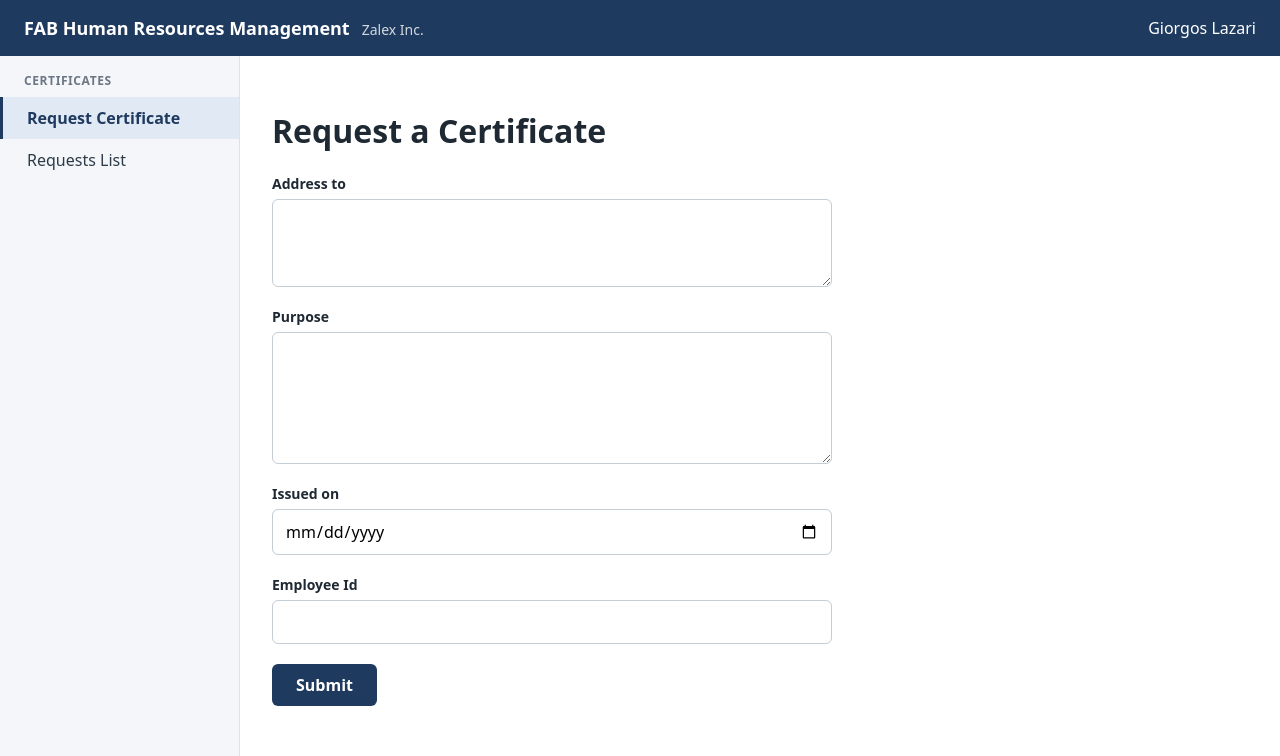
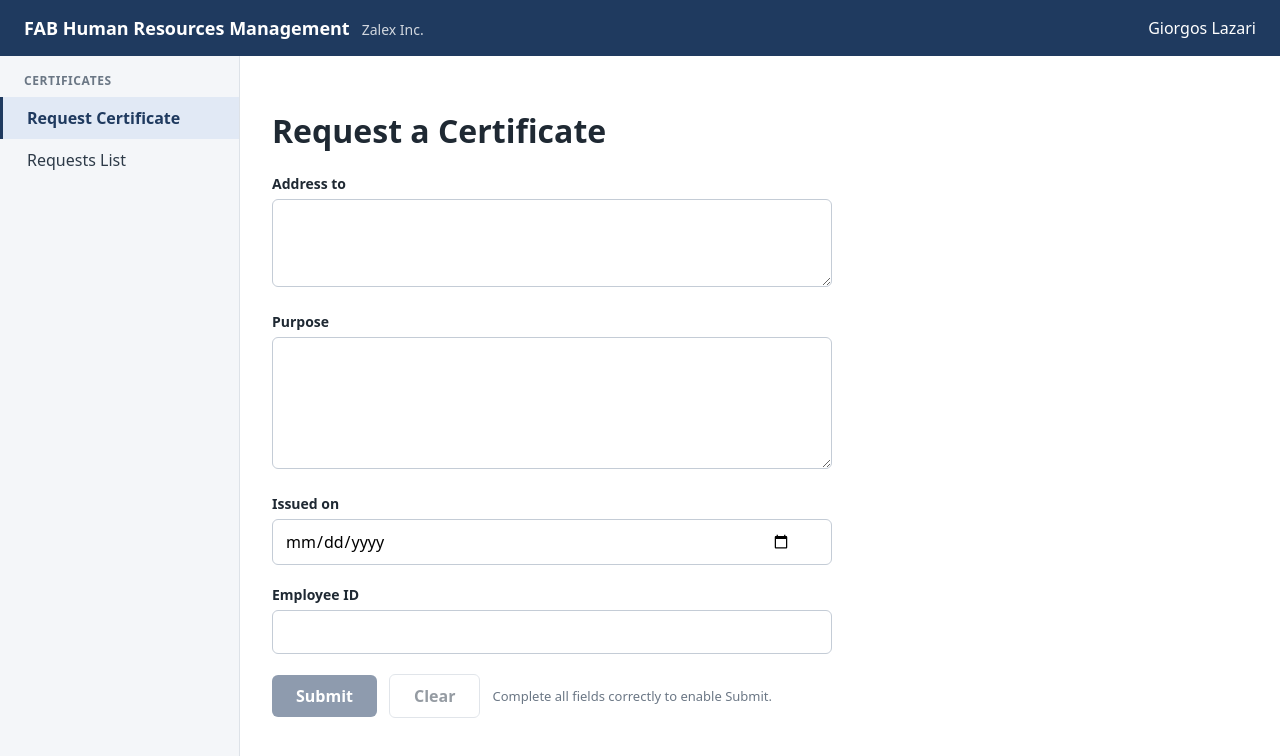
Before and after one commit to glazariCy/FAB_HR_Platform, a React (Vite) app: page /request-certificate in a window 1280 px wide. Shown: the top 756 px of the page. Built offline with nearby package versions, Linux system fonts and the light colour scheme.

Commit message:
F02-R01/R02: Form input fields and validations

```diff
--- a/src/components/certificates/CertificateRequestForm.css
+++ b/src/components/certificates/CertificateRequestForm.css
@@ -13,13 +13,19 @@
 
 .form-field label { font-weight: 600; font-size: 14px; }
 
+/* Positioning context for the ✓/✕ icon */
+.input-wrapper { position: relative; }
+
 .form-field input,
 .form-field textarea {
-  padding: 10px 12px;
+  width: 100%;
+  padding: 10px 40px 10px 12px; /* extra right padding leaves room for the icon */
   border: 1px solid #c4ccd6;
   border-radius: 6px;
   font: inherit;
 }
+
+.form-field textarea { resize: vertical; }
 
 .form-field input:focus,
 .form-field textarea:focus {
@@ -28,8 +34,57 @@
   border-color: #1f3a5f;
 }
 
+/* Status icon, sits inside the input's right padding */
+.field-icon {
+  position: absolute;
+  top: 10px;
+  right: 12px;
+  font-weight: 700;
+  line-height: 1.5;
+  pointer-events: none; /* clicks go through to the input */
+}
+
+.field-icon--valid { color: #1e7e34; }
+.field-icon--invalid { color: #c62828; }
+
+/* Valid: green border */
+.form-field--valid input,
+.form-field--valid textarea,
+.form-field--valid input:focus,
+.form-field--valid textarea:focus {
+  border-color: #1e7e34;
+  outline-color: #1e7e34;
+}
+
+/* Invalid: red border */
+.form-field--invalid input,
+.form-field--invalid textarea,
+.form-field--invalid input:focus,
+.form-field--invalid textarea:focus {
+  border-color: #c62828;
+  outline-color: #c62828;
+}
+
+.field-error {
+  margin: 0;
+  color: #c62828;
+  font-size: 13px;
+}
+
+.form-actions {
+  display: flex;
+  flex-wrap: wrap;
+  align-items: center;
+  gap: 12px;
+}
+
+.form-hint {
+  margin: 0;
+  font-size: 13px;
+  color: #6b7785;
+}
+
 .btn-primary {
-  align-self: flex-start;
   padding: 10px 24px;
   border: none;
   border-radius: 6px;
@@ -40,4 +95,23 @@
   cursor: pointer;
 }
 
-.btn-primary:hover { background: #2b4f7e; }
+.btn-primary:hover:not(:disabled) { background: #2b4f7e; }
+
+.btn-secondary {
+  padding: 10px 24px;
+  border: 1px solid #c4ccd6;
+  border-radius: 6px;
+  background: #fff;
+  color: #2d3a48;
+  font: inherit;
+  font-weight: 600;
+  cursor: pointer;
+}
+
+.btn-secondary:hover:not(:disabled) { background: #f4f6f9; }
+
+.btn-primary:disabled,
+.btn-secondary:disabled {
+  opacity: 0.5;
+  cursor: not-allowed;
+}
--- a/src/components/certificates/CertificateRequestForm.jsx
+++ b/src/components/certificates/CertificateRequestForm.jsx
@@ -1,66 +1,106 @@
 import { useState } from 'react'
+import { getTodayString, validateCertificate } from '../../utils/validateCertificate'
+import FormField from './FormField'
 import './CertificateRequestForm.css'
 
 const initialValues = {
-  address_to: '', purpose: '',
-  issued_on: '', employee_id: '',
+  address_to: '',
+  purpose: '',
+  issued_on: '',
+  employee_id: '',
+}
+
+// No field is "touched" at first, so the form doesn't show errors before the user has typed anything
+const initialTouched = {
+  address_to: false,
+  purpose: false,
+  issued_on: false,
+  employee_id: false,
 }
 
 function CertificateRequestForm() {
   const [values, setValues] = useState(initialValues)
+  const [touched, setTouched] = useState(initialTouched)
+
+  // Errors are calculated from the values on every render, so they can never get out of sync
+  const errors = validateCertificate(values)
+  const isValid = Object.keys(errors).length === 0
+  const isEmpty = Object.values(values).every((value) => value === '')
 
   function handleChange(event) {
     const { name, value } = event.target
     setValues((prev) => ({ ...prev, [name]: value }))
   }
 
+  // A field counts as touched once the user leaves it
+  function handleBlur(event) {
+    const { name } = event.target
+    setTouched((prev) => ({ ...prev, [name]: true }))
+  }
+
   function handleSubmit(event) {
-    event.preventDefault() //stops reload
+    event.preventDefault() // stops reload
+    // The Submit button is disabled until the form is valid, but double-check anyway
+    if (!isValid) return
+
     console.log('Submitting:', values)
+  }
+
+  // Reset every field and hide all ✓/✕ statuses
+  function handleClear() {
+    setValues(initialValues)
+    setTouched(initialTouched)
+  }
+
+  // null until the field is touched, then 'valid' or 'invalid'
+  function getStatus(name) {
+    if (!touched[name]) return null
+    return errors[name] ? 'invalid' : 'valid'
+  }
+
+  // Props every input needs: connects it to state, validation and screen readers
+  function fieldProps(name) {
+    const isInvalid = getStatus(name) === 'invalid'
+    return {
+      id: name,
+      name,
+      value: values[name],
+      onChange: handleChange,
+      onBlur: handleBlur,
+      'aria-invalid': isInvalid,
+      'aria-describedby': isInvalid ? `${name}-error` : undefined,
+    }
   }
 
   return (
     <form className="form" onSubmit={handleSubmit} noValidate>
-      <div className="form-field">
-        <label htmlFor="address_to">Address to</label>
-        <textarea
-          id="address_to"
-          name="address_to"
-          rows={3}
-          value={values.address_to}
-          onChange={handleChange}
-        />
+      <FormField label="Address to" name="address_to" status={getStatus('address_to')} error={errors.address_to}>
+        <textarea rows={3} {...fieldProps('address_to')} />
+      </FormField>
+
+      <FormField label="Purpose" name="purpose" status={getStatus('purpose')} error={errors.purpose}>
+        <textarea rows={5} {...fieldProps('purpose')} />
+      </FormField>
+
+      <FormField label="Issued on" name="issued_on" status={getStatus('issued_on')} error={errors.issued_on}>
+        <input type="date" min={getTodayString()} {...fieldProps('issued_on')} />
+      </FormField>
+
+      <FormField label="Employee ID" name="employee_id" status={getStatus('employee_id')} error={errors.employee_id}>
+        <input type="text" inputMode="numeric" {...fieldProps('employee_id')} />
+      </FormField>
+
+      <div className="form-actions">
+        <button type="submit" className="btn-primary" disabled={!isValid}>
+          Submit
+        </button>
+        <button type="button" className="btn-secondary" onClick={handleClear} disabled={isEmpty}>
+          Clear
+        </button>
+        {!isValid && (
+          <p className="form-hint">Complete all fields correctly to enable Submit.</p>
+        )}
       </div>
-     <div className="form-field">
-        <label htmlFor="purpose">Purpose</label>
-        <textarea
-          id="purpose"
-          name="purpose"
-          rows={5}
-          value={values.purpose}
-          onChange={handleChange}
-        />
-      </div>
-      <div className="form-field">
-        <label htmlFor="issued_on">Issued on</label>
-        <input type="date"
-          id="issued_on"
-          name="issued_on"
-          value={values.issued_on}
-          onChange={handleChange}
-        />
-      </div>
-      <div className="form-field">
-        <label htmlFor="employee_id">Employee Id</label>
-        <input type="text"
-          id="employee_id"
-          name="employee_id"
-          value={values.employee_id}
-          onChange={handleChange}
-        />
-      </div>
-
-      <button type="submit" className="btn-primary">Submit</button>
     </form>
   )
 }
--- /dev/null
+++ b/src/components/certificates/FormField.jsx
@@ -0,0 +1,27 @@
+// Wraps one form input with its label, a ✓/✕ status icon and an error message.
+// status is null (untouched), 'valid' or 'invalid'.
+function FormField({ label, name, status, error, children }) {
+  const statusClass = status ? `form-field--${status}` : ''
+
+  return (
+    <div className={`form-field ${statusClass}`}>
+      <label htmlFor={name}>{label}</label>
+
+      <div className="input-wrapper">
+        {children}
+        {status === 'valid' && (
+          <span className="field-icon field-icon--valid" aria-hidden="true">✓</span>
+        )}
+        {status === 'invalid' && (
+          <span className="field-icon field-icon--invalid" aria-hidden="true">✕</span>
+        )}
+      </div>
+
+      {status === 'invalid' && (
+        <p id={`${name}-error`} className="field-error">{error}</p>
+      )}
+    </div>
+  )
+}
+
+export default FormField
--- /dev/null
+++ b/src/utils/validateCertificate.js
@@ -0,0 +1,59 @@
+// Letters, numbers, whitespace (spaces + line breaks) and basic address punctuation: , . -
+// (a '-' at the end of [...] means a literal hyphen, not a range)
+const ADDRESS_PATTERN = /^[a-zA-Z0-9\s,.-]+$/
+const PURPOSE_MIN_LENGTH = 50
+const EMPLOYEE_ID_PATTERN = /^\d+$/
+
+// Formats a Date as 'YYYY-MM-DD' in the user's local time,
+// the same format an <input type="date"> gives us.
+function toDateString(date) {
+  const year = date.getFullYear()
+  const month = String(date.getMonth() + 1).padStart(2, '0')
+  const day = String(date.getDate()).padStart(2, '0')
+  return `${year}-${month}-${day}`
+}
+
+export function getTodayString() {
+  return toDateString(new Date())
+}
+
+// Returns an object with one error message per invalid field.
+// An empty object means the form is valid.
+export function validateCertificate(values) {
+  const errors = {}
+
+  // 1. address_to: required + allowed characters
+  const addressTo = values.address_to.trim()
+  if (addressTo === '') {
+    errors.address_to = 'Address to is required.'
+  } else if (!ADDRESS_PATTERN.test(addressTo)) {
+    errors.address_to = 'Address to may only contain letters, numbers, spaces and , . -'
+  }
+
+  // 2. purpose: required + at least 50 characters (trimmed)
+  const purpose = values.purpose.trim()
+  if (purpose === '') {
+    errors.purpose = 'Purpose is required.'
+  } else if (purpose.length < PURPOSE_MIN_LENGTH) {
+    errors.purpose = `Purpose must be at least ${PURPOSE_MIN_LENGTH} characters (currently ${purpose.length}).`
+  }
+
+  // 3. issued_on: required + today or later
+  // 'YYYY-MM-DD' strings compare correctly as plain text
+  const issuedOn = values.issued_on.trim()
+  if (issuedOn === '') {
+    errors.issued_on = 'Issued on is required.'
+  } else if (issuedOn < getTodayString()) {
+    errors.issued_on = 'Issued on cannot be in the past.'
+  }
+
+  // 4. employee_id: required + digits only
+  const employeeId = values.employee_id.trim()
+  if (employeeId === '') {
+    errors.employee_id = 'Employee ID is required.'
+  } else if (!EMPLOYEE_ID_PATTERN.test(employeeId)) {
+    errors.employee_id = 'Employee ID must contain numbers only.'
+  }
+
+  return errors
+}
```
